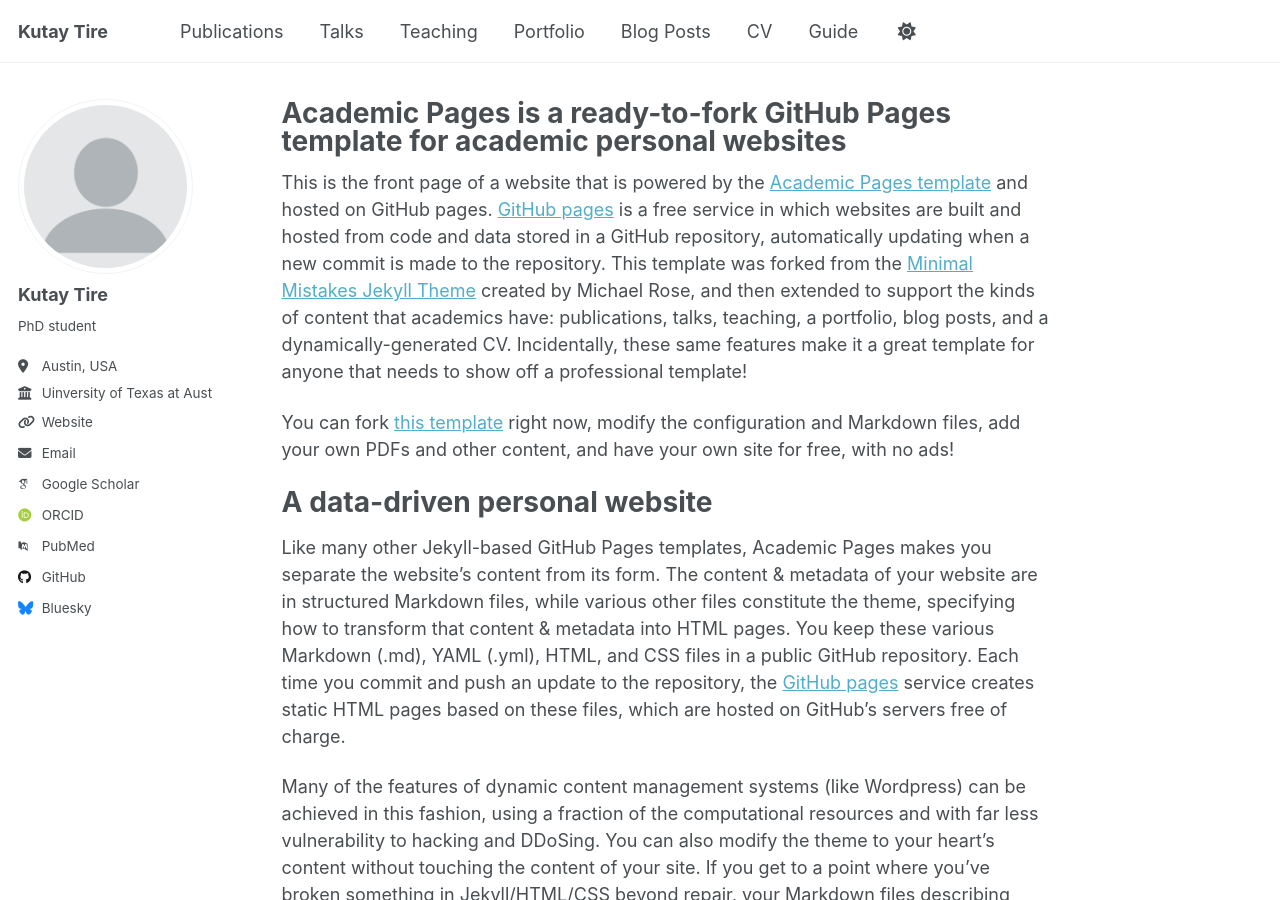
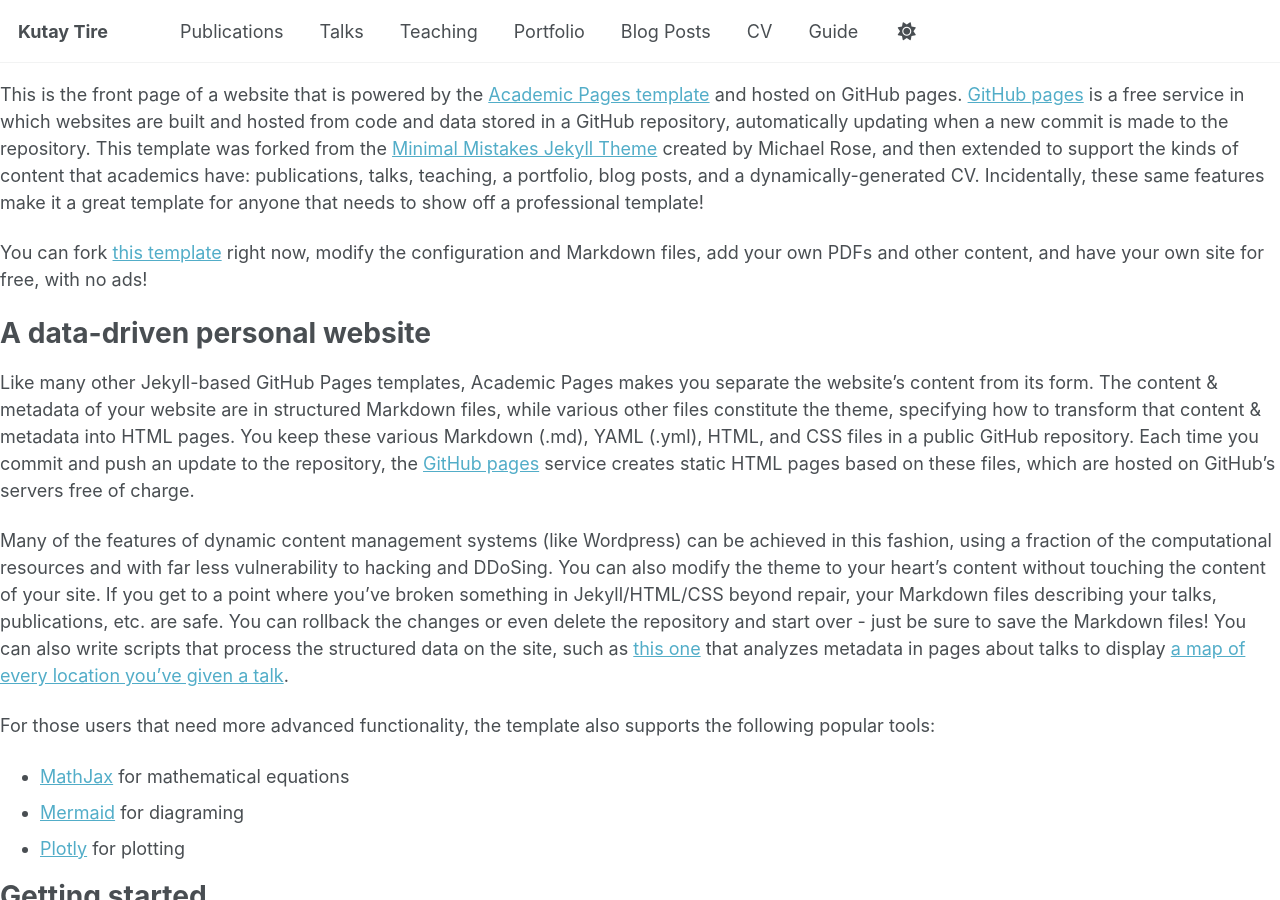
Before and after one commit to kutaytire/kutaytire.github.io, a Jekyll site: the page built from _pages/about.md, in a window 1280 px wide and 900 px high. Built offline with Jekyll 4.4.1, drawn with Linux system fonts in a browser that asks for light colours; some web fonts are replaced; our own code applies the rules of GitHub Pages for plain Markdown files; a script that is not in the unit is left out; part of the change alters nothing that is shown.

Commit message:
Update _config.yml

```diff
--- a/_config.yml
+++ b/_config.yml
@@ -28,56 +28,55 @@ author:
   bio              : "PhD student"
   location         : "Austin, USA"
   employer         : "Uinversity of Texas at Austin"
-  uri              : "https://github.com/kutaytire"
   email            : "kutaytire@utexas.edu"   # replace with your real email, or leave blank
 
 
   # Academic websites
-  academia         : # URL
-  arxiv            : # URL - Update with the correct link to your profile
-  googlescholar    : "https://scholar.google.com/citations?user=PS_CX0AAAAAJ"
-  inspire-hep      : # URL
-  impactstory      : # URL
-  orcid            : "http://orcid.org/yourorcidurl"
-  semantic         : # URL
-  pubmed           : "https://www.ncbi.nlm.nih.gov/pubmed/?term=john+snow"
-  researchgate     : # URL
-  scopus           : # URL
+  # academia         : # URL
+  # arxiv            : # URL - Update with the correct link to your profile
+  googlescholar    : "https://scholar.google.com/citations?hl=en&user=_zWS2LQAAAAJ"
+  # inspire-hep      : # URL
+  # impactstory      : # URL
+  # orcid            : "http://orcid.org/yourorcidurl"
+  # semantic         : # URL
+  # pubmed           : "https://www.ncbi.nlm.nih.gov/pubmed/?term=john+snow"
+  # researchgate     : # URL
+  # scopus           : # URL
 
-  # Repositories and software development
-  bitbucket        : # Username - Update with your username on the site
-  codepen          : # Username
-  dribbble         : # Username
-  github           : "academicpages"
-  kaggle           : # Username
-  stackoverflow    : # User number or user number and name (i.e., use "1" or "1/jeff-atwood")
+  # # Repositories and software development
+  # bitbucket        : # Username - Update with your username on the site
+  # codepen          : # Username
+  # dribbble         : # Username
+  github           : "https://github.com/kutaytire"
+  # kaggle           : # Username
+  # stackoverflow    : # User number or user number and name (i.e., use "1" or "1/jeff-atwood")
 
-  # Social media
-  artstation       : # Username
-  bluesky          : "bsky.app" # Replace this with you Bluesky username
-  facebook         : # Username
-  flickr           : # Username
-  foursquare       : # Username
-  goodreads        : # Username
-  google_plus      : # Username
-  keybase          : # Username
-  instagram        : # Username
-  lastfm           : # Username
-  linkedin         : # Username
-  mastodon         : # URL
-  medium           : # URL
-  pinterest        : # Username
-  soundcloud       : # Username
-  steam            : # Username
-  telegram         : # URL
-  tumblr           : # Username
-  twitter          : # Username for X / Twitter
-  vine             : # Username
-  weibo            : # Username
-  wikipedia        : # Username
-  xing             : # Username
-  youtube          : # Username
-  zhihu            : # Username
+  # # Social media
+  # artstation       : # Username
+  # bluesky          : "bsky.app" # Replace this with you Bluesky username
+  # facebook         : # Username
+  # flickr           : # Username
+  # foursquare       : # Username
+  # goodreads        : # Username
+  # google_plus      : # Username
+  # keybase          : # Username
+  # instagram        : # Username
+  # lastfm           : # Username
+  # linkedin         : # Username
+  # mastodon         : # URL
+  # medium           : # URL
+  # pinterest        : # Username
+  # soundcloud       : # Username
+  # steam            : # Username
+  # telegram         : # URL
+  # tumblr           : # Username
+  # twitter          : # Username for X / Twitter
+  # vine             : # Username
+  # weibo            : # Username
+  # wikipedia        : # Username
+  # xing             : # Username
+  # youtube          : # Username
+  # zhihu            : # Username
 
 # Publication Category - The following the list of publication categories and their headings
 publication_category:
@@ -234,33 +233,33 @@ collections:
 
 # These settings control how pages and collections are included in the site
 defaults:
-  # _posts
-  - scope:
-      path: ""
-      type: posts
-    values:
-      layout: single
-      author_profile: true
-      read_time: true
-      comments: true
-      share: true
-      related: true
-  # _pages
-  - scope:
-      path: ""
-      type: pages
-    values:
-      layout: single
-      author_profile: true
-  # _teaching
-  - scope:
-      path: ""
-      type: teaching
-    values:
-      layout: single
-      author_profile: true
-      share: true
-      comments: true
+  # # _posts
+  # - scope:
+  #     path: ""
+  #     type: posts
+  #   values:
+  #     layout: single
+  #     author_profile: true
+  #     read_time: true
+  #     comments: true
+  #     share: true
+  #     related: true
+  # # _pages
+  # - scope:
+  #     path: ""
+  #     type: pages
+  #   values:
+  #     layout: single
+  #     author_profile: true
+  # # _teaching
+  # - scope:
+  #     path: ""
+  #     type: teaching
+  #   values:
+  #     layout: single
+  #     author_profile: true
+  #     share: true
+  #     comments: true
   # _publications
   - scope:
       path: ""
@@ -270,23 +269,23 @@ defaults:
       author_profile: true
       share: true
       comments: true
-  # _portfolio
-  - scope:
-      path: ""
-      type: portfolio
-    values:
-      layout: single
-      author_profile: true
-      share: true
-      comment: true
-  # _talks
-  - scope:
-      path: ""
-      type: talks
-    values:
-      layout: talk
-      author_profile: true
-      share: true
+  # # _portfolio
+  # - scope:
+  #     path: ""
+  #     type: portfolio
+  #   values:
+  #     layout: single
+  #     author_profile: true
+  #     share: true
+  #     comment: true
+  # # _talks
+  # - scope:
+  #     path: ""
+  #     type: talks
+  #   values:
+  #     layout: talk
+  #     author_profile: true
+  #     share: true
 
 
 # Sass/SCSS
```
